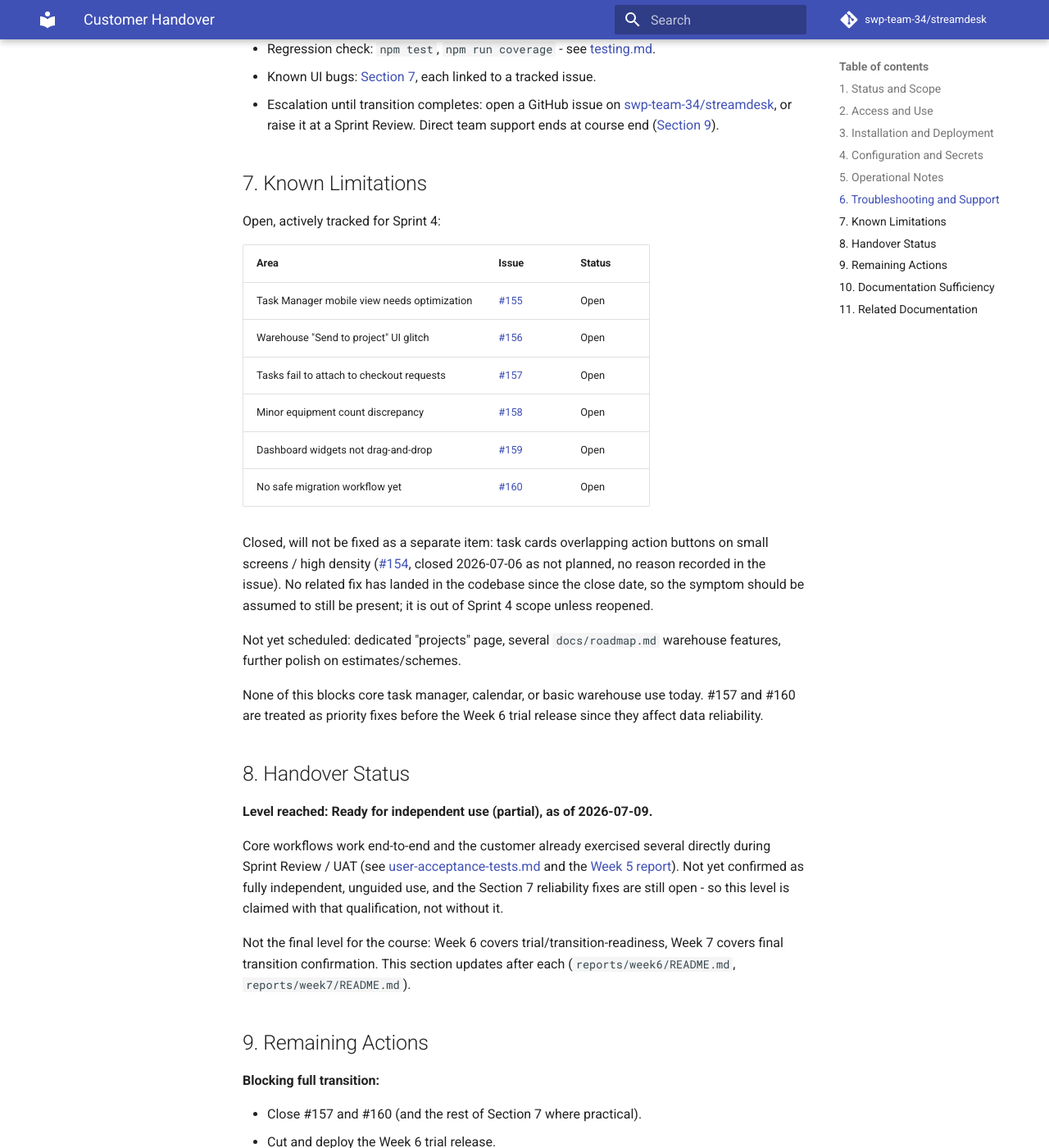
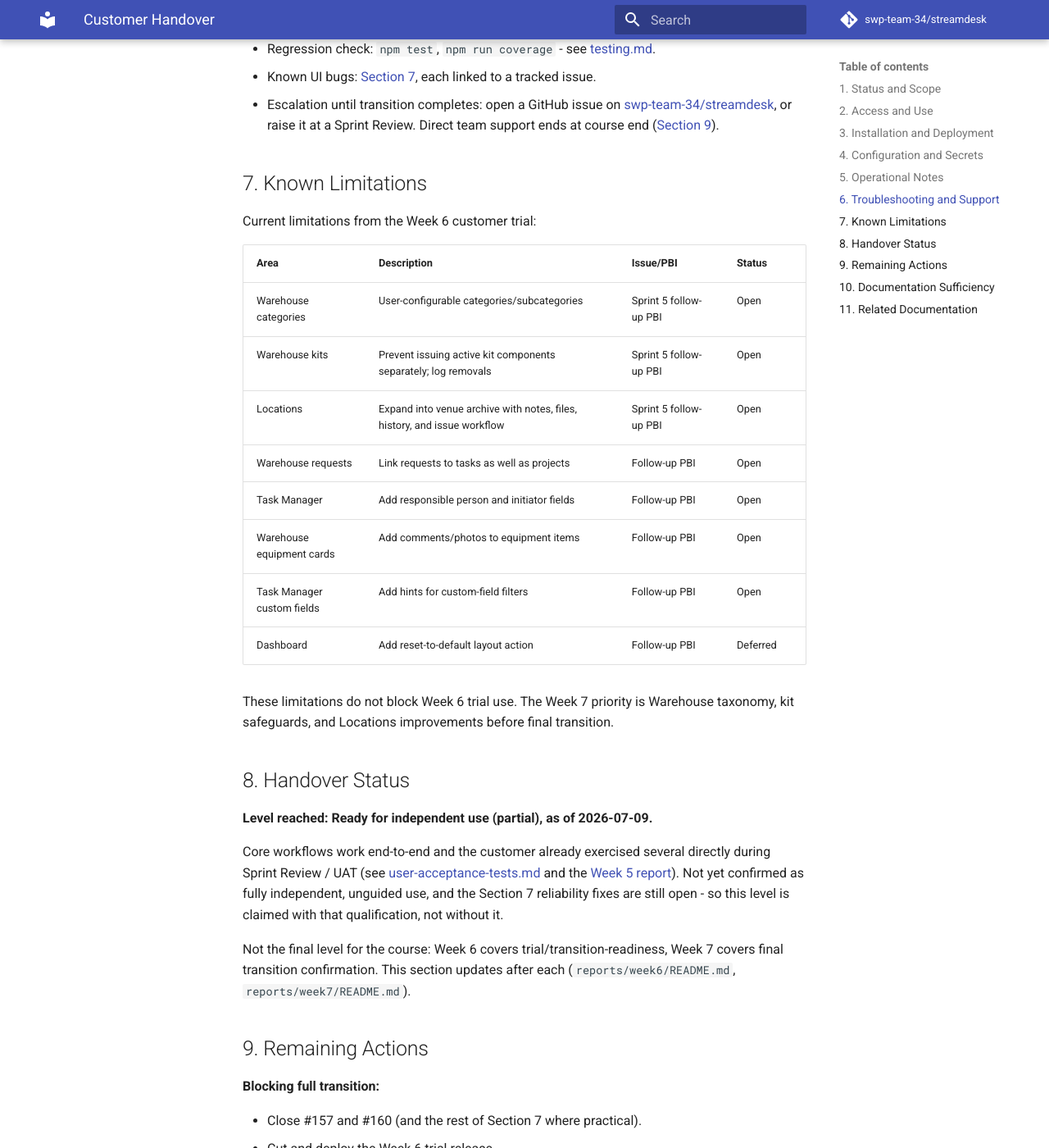
Before and after one commit to swp-team-34/streamdesk, an MkDocs documentation site: the page built from docs/customer-handover.md, in a window 1280 px wide and 1400 px high, scrolled down 2153 px. Shown: the whole window at 82% size. Built offline with MkDocs 1.6.1 and Material for MkDocs 9.7.7, drawn with Linux system fonts in a browser that asks for light colours; comment, search, counter and statistics services are not loaded.

Commit message:
docs(customer-handover): Update known limitations

```diff
--- a/docs/customer-handover.md
+++ b/docs/customer-handover.md
@@ -83,28 +83,21 @@ and integration keys if exposed; HTTPS is required in production.
 
 ## 7. Known Limitations
 
-Open, actively tracked for Sprint 4:
+Current limitations from the Week 6 customer trial:
 
-| Area | Issue | Status |
-| --- | --- | --- |
-| Task Manager mobile view needs optimization | [#155](https://github.com/swp-team-34/streamdesk/issues/155) | Open |
-| Warehouse "Send to project" UI glitch | [#156](https://github.com/swp-team-34/streamdesk/issues/156) | Open |
-| Tasks fail to attach to checkout requests | [#157](https://github.com/swp-team-34/streamdesk/issues/157) | Open |
-| Minor equipment count discrepancy | [#158](https://github.com/swp-team-34/streamdesk/issues/158) | Open |
-| Dashboard widgets not drag-and-drop | [#159](https://github.com/swp-team-34/streamdesk/issues/159) | Open |
-| No safe migration workflow yet | [#160](https://github.com/swp-team-34/streamdesk/issues/160) | Open |
+| Area | Description | Issue/PBI | Status |
+| --- | --- | --- | --- |
+| Warehouse categories | User-configurable categories/subcategories | Sprint 5 follow-up PBI | Open |
+| Warehouse kits | Prevent issuing active kit components separately; log removals | Sprint 5 follow-up PBI | Open |
+| Locations | Expand into venue archive with notes, files, history, and issue workflow | Sprint 5 follow-up PBI | Open |
+| Warehouse requests | Link requests to tasks as well as projects | Follow-up PBI | Open |
+| Task Manager | Add responsible person and initiator fields | Follow-up PBI | Open |
+| Warehouse equipment cards | Add comments/photos to equipment items | Follow-up PBI | Open |
+| Task Manager custom fields | Add hints for custom-field filters | Follow-up PBI | Open |
+| Dashboard | Add reset-to-default layout action | Follow-up PBI | Deferred |
 
-Closed, will not be fixed as a separate item: task cards overlapping action buttons on small
-screens / high density ([#154](https://github.com/swp-team-34/streamdesk/issues/154), closed
-2026-07-06 as not planned, no reason recorded in the issue). No related fix has landed in the
-codebase since the close date, so the symptom should be assumed to still be present; it is out
-of Sprint 4 scope unless reopened.
-
-Not yet scheduled: dedicated "projects" page, several `docs/roadmap.md` warehouse features,
-further polish on estimates/schemes.
-
-None of this blocks core task manager, calendar, or basic warehouse use today. #157 and #160
-are treated as priority fixes before the Week 6 trial release since they affect data reliability.
+These limitations do not block Week 6 trial use. The Week 7 priority is Warehouse taxonomy,
+kit safeguards, and Locations improvements before final transition.
 
 ## 8. Handover Status
 
```
